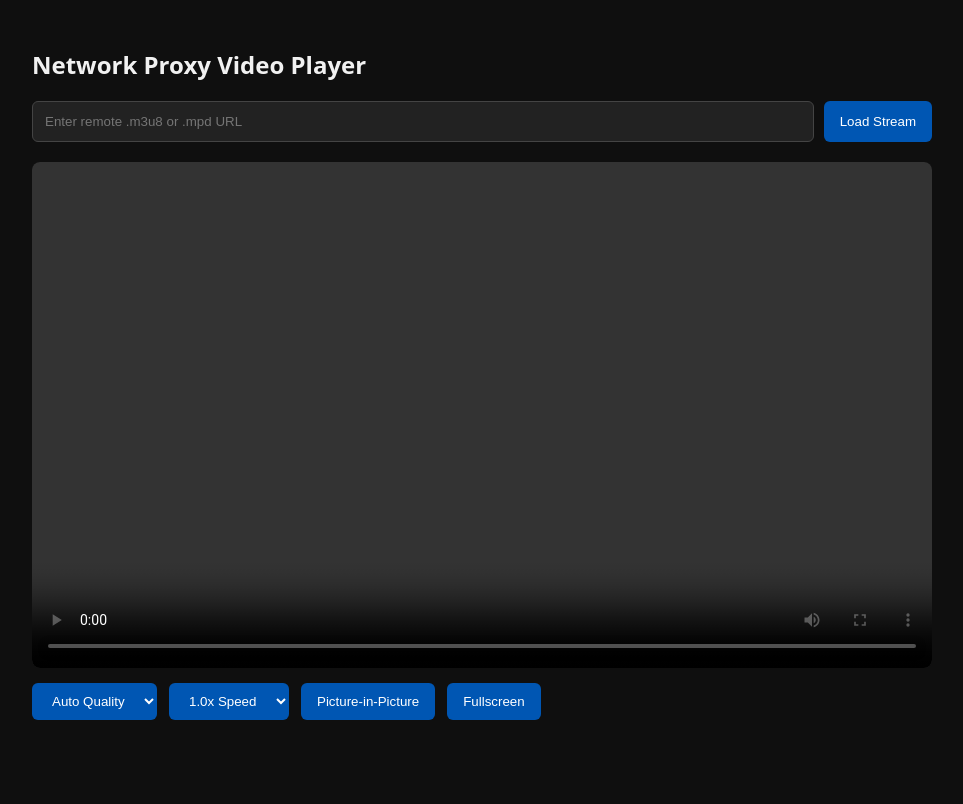
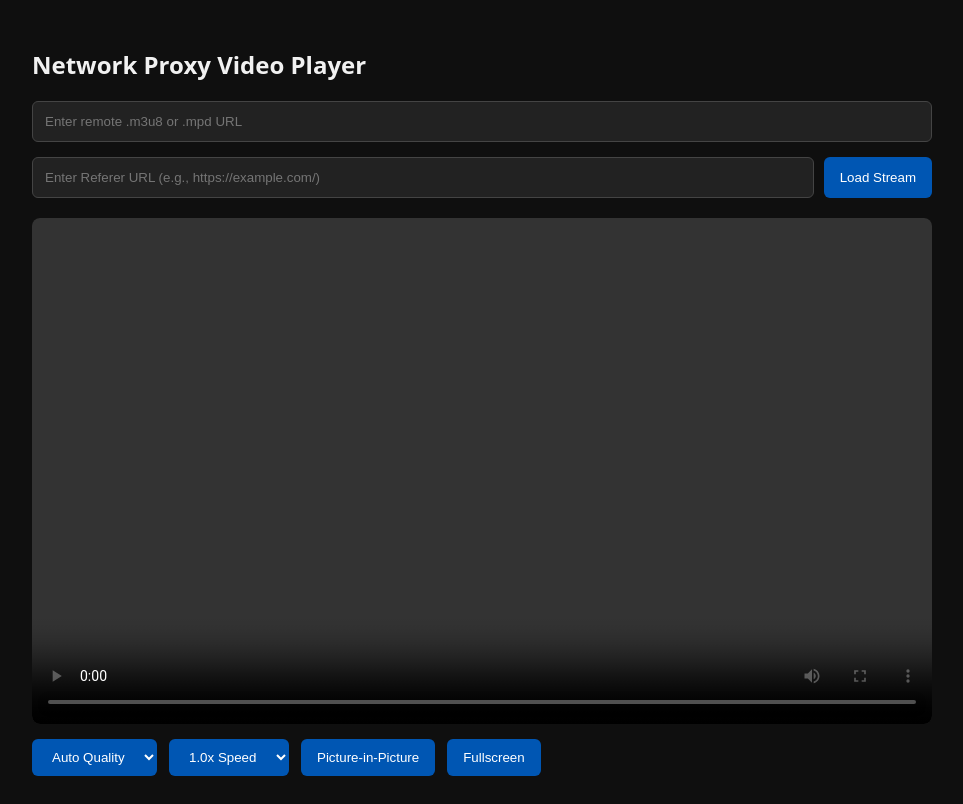
Before and after one commit to Never-hate/playertest, a plain HTML site: page frontend/index.html in a window 1280 px wide. Shown: the whole page, without its empty margins (158-1121 px from the left). Drawn offline with nearby package versions, Linux system fonts and the light colour scheme.

Commit message:
Update index.html

```diff
--- a/frontend/index.html
+++ b/frontend/index.html
@@ -10,11 +10,11 @@
     <style>
         body { font-family: system-ui, sans-serif; background: #0f0f0f; color: #f1f1f1; padding: 20px; }
         .container { max-width: 900px; margin: 0 auto; }
-        .input-group { display: flex; gap: 10px; margin-bottom: 20px; }
+        .input-group { display: flex; gap: 10px; margin-bottom: 15px; }
         input[type="text"] { flex: 1; padding: 12px; background: #222; border: 1px solid #444; color: white; border-radius: 6px; }
-        button, select { padding: 10px 16px; cursor: pointer; background: #0056b3; color: white; border: none; border-radius: 6px; }
+        button, select { padding: 10px 16px; cursor: pointer; background: #0056b3; color: white; border: none; border-radius: 6px; white-space: nowrap; }
         button:hover, select:hover { background: #004494; }
-        .video-wrapper { position: relative; width: 100%; background: #000; border-radius: 8px; overflow: hidden; }
+        .video-wrapper { position: relative; width: 100%; background: #000; border-radius: 8px; overflow: hidden; margin-top: 20px; }
         video { width: 100%; aspect-ratio: 16/9; display: block; }
         .toolbar { display: flex; gap: 12px; margin-top: 15px; flex-wrap: wrap; }
         .error { color: #ff6b6b; margin-bottom: 15px; padding: 10px; background: rgba(255,0,0,0.1); border-radius: 6px; display: none; }
@@ -26,6 +26,9 @@
 
         <div class="input-group">
             <input type="text" id="streamUrl" placeholder="Enter remote .m3u8 or .mpd URL">
+        </div>
+        <div class="input-group">
+            <input type="text" id="refererUrl" placeholder="Enter Referer URL (e.g., https://example.com/)">
             <button onclick="loadStream()">Load Stream</button>
         </div>
 
```
